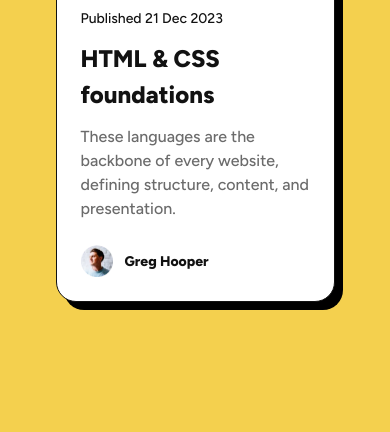
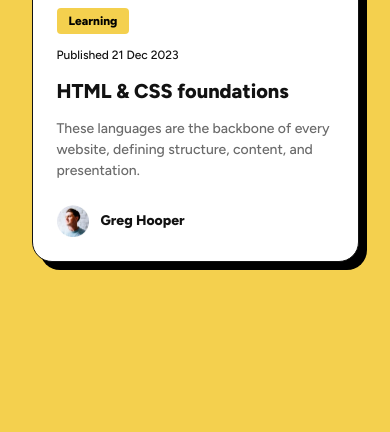
Before and after one commit to user2830581/blog-preview-card, a plain HTML site: page index.html in a window 390 px wide. Shown: the part 412-844 px from the top of the page. Drawn offline with Linux system fonts and the light colour scheme.

Commit message:
Altered max-width to fit design guide for mobile devices

```diff
--- a/styles.css
+++ b/styles.css
@@ -41,7 +41,7 @@ body {
   background-color: var(--color-white);
   box-shadow: 8px 8px 0px 0px #000;
   justify-content: space-around;
-  max-width: 279px;
+  max-width: 327px;
 }
 
 .image {
@@ -67,13 +67,15 @@ body {
 
 .text h1 {
   color: var(--color-gray-950);
-  font-size: var(--spacing-200);
+  /* clamp(minimum val, preferred val (calculate font based on viewport width), max value)
+  1vw is 1% of width of viewport, if viewport is 1000px wide 1vw is 10px. default 1rem is 16px. */
+  font-size: clamp(20px, 2vw, 24px);
   font-weight: 800;
   line-height: 150%; /* 36px */
 }
 
 .text h2 {
-  font-size: var(--text-preset-3);
+  font-size: clamp(12px, 2vw, 14px);
   font-weight: 800;
   line-height: 150%; /* 21px */
   padding: var(--spacing-50) var(--spacing-150);
@@ -84,13 +86,13 @@ body {
 .published-date {
   color: var(--color-gray-950);
   font-weight: 500;
-  font-size: var(--text-preset-3);
+  font-size: clamp(12px, 2vw, 14px);
   line-height: 150%; /* 21px */
 }
 
 .description {
   color: var(--color-gray-500);
-  font-size: var(--text-preset-2);
+  font-size: clamp(14px, 2vw, 16px);
   font-weight: 500;
   line-height: 150%; /* 24px */
 }
```
